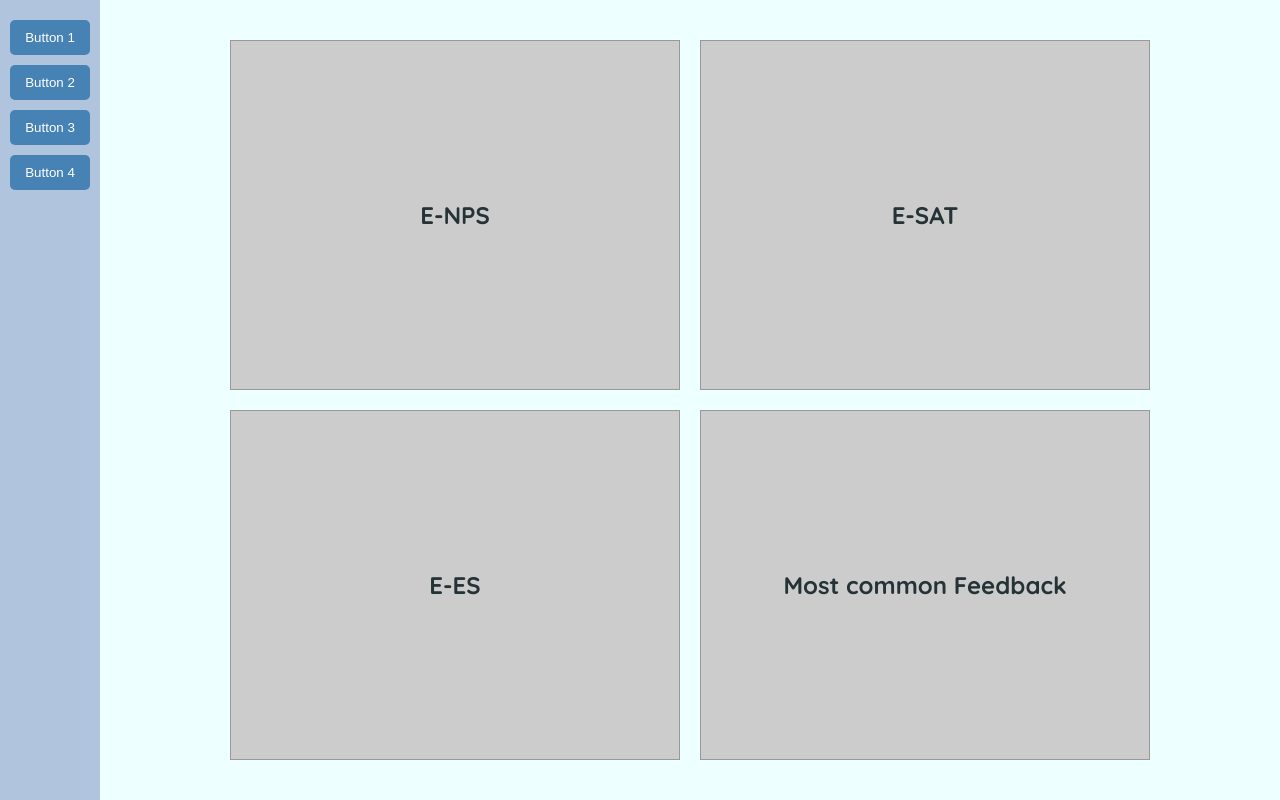
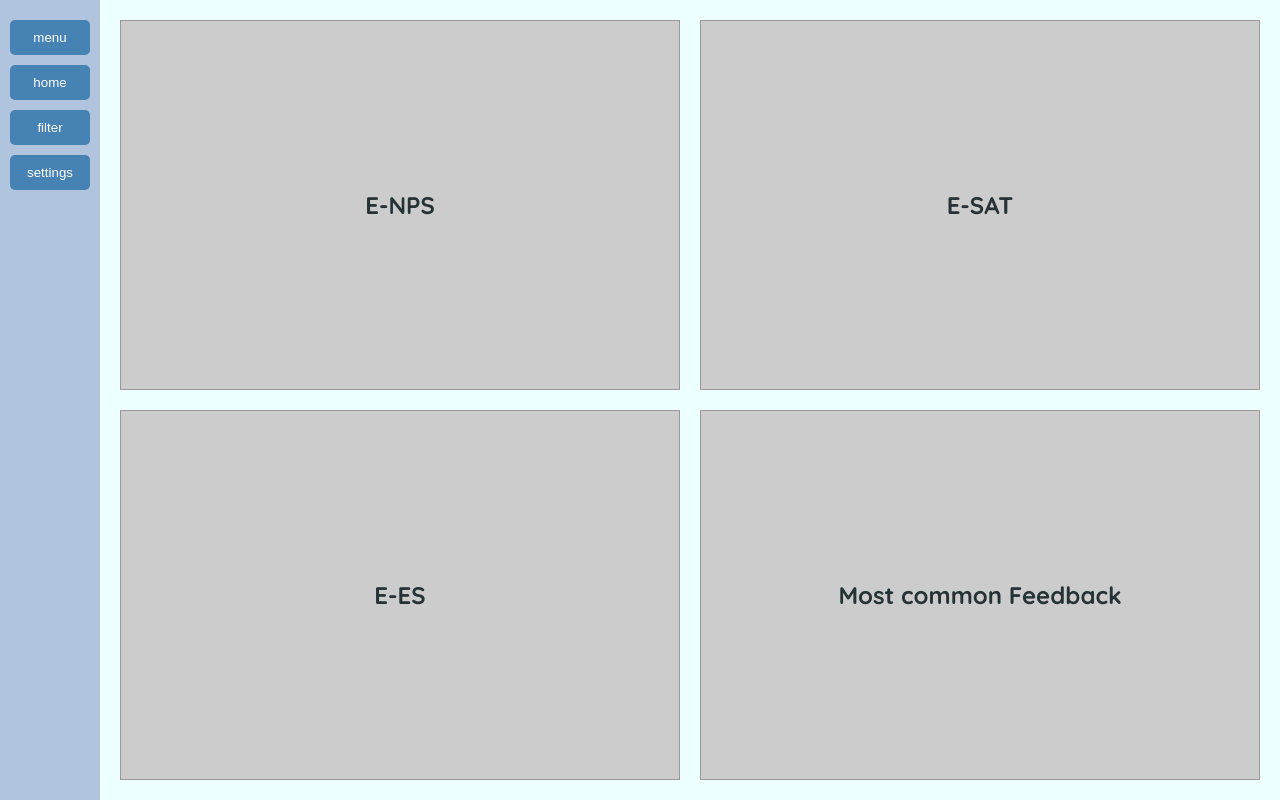
Before and after one commit to emaslvcc/wagwan, a React (Create React App) app in the folder wagwan/: page /dashboard in a window 1280 px wide. Built offline with nearby package versions, Linux system fonts and the light colour scheme.

Commit message:
Interactive rectangles

```diff
--- a/wagwan/src/App.css
+++ b/wagwan/src/App.css
@@ -72,6 +72,7 @@ body {
 .dashboard {
   display: flex;
   width: 100%;
+  height: 100vh; /* Make dashboard full height */
 }
 
 .sidebar {
@@ -80,7 +81,6 @@ body {
   display: flex;
   flex-direction: column;
   padding: 20px 10px; /* Padding with less space horizontally */
-  height: 100vh; /* Extend to the bottom of the page */
   box-sizing: border-box; /* Include padding in the height calculation */
 }
 
@@ -104,20 +104,21 @@ body {
   align-items: center;
   justify-content: center;
   padding: 20px; /* Add padding to the content area */
+  height: 100%; /* Full height for content */
+  box-sizing: border-box; /* Include padding in height calculation */
 }
 
 .rectangles {
   display: flex;
   flex-wrap: wrap; /* Allow wrapping of rectangles */
-  gap: 20px; /* Gap between flex items */
-  justify-content: center; /* Center the flex items horizontally */
+  gap: 20px; /* Add gap between flex items */
   width: 100%;
+  height: 100%;
 }
 
 .rectangle {
-  flex: 1 1 calc(50% - 40px); /* Flex items with responsive width */
-  max-width: 450px; /* Max width of each rectangle */
-  height: 350px; /* Set height of each rectangle */
+  flex: 1 1 calc(50% - 10px); /* Flex items with responsive width, accounting for gap */
+  height: calc(50% - 10px); /* Set height of each rectangle to fill half the content, accounting for gap */
   background-color: #ccc;
   border: 1px solid #999;
   box-sizing: border-box; /* Include border in width/height calculations */
@@ -125,6 +126,12 @@ body {
   align-items: center;
   justify-content: center;
   text-align: center;
+  cursor: pointer; /* Make it look like a button */
+  transition: background-color 0.3s; /* Smooth background color transition */
+}
+
+.rectangle:hover {
+  background-color: #b0c4de; /* Change background color on hover */
 }
 
 .rectangle h3 {
--- a/wagwan/src/App.js
+++ b/wagwan/src/App.js
@@ -54,6 +54,10 @@ function App() {
         <Routes>
           <Route path="/dashboard" element={<Dashboard />} />
           <Route path="/questionnaire" element={<Questionnaire />} />
+          <Route path="/enps" element={<div>E-NPS Page</div>} />
+          <Route path="/esat" element={<div>E-SAT Page</div>} />
+          <Route path="/ees" element={<div>E-ES Page</div>} />
+          <Route path="/feedback" element={<div>Most Common Feedback Page</div>} />
           <Route path="/" element={<Login />} />
         </Routes>
       </div>
--- a/wagwan/src/Dashboard.js
+++ b/wagwan/src/Dashboard.js
@@ -1,28 +1,35 @@
 // Dashboard.js
 
 import React from 'react';
+import { useNavigate } from 'react-router-dom';
 
 function Dashboard() {
+  const navigate = useNavigate();
+
+  const handleNavigation = (path) => {
+    navigate(path);
+  };
+
   return (
     <div className="dashboard">
       <div className="sidebar">
-        <button>Button 1</button>
-        <button>Button 2</button>
-        <button>Button 3</button>
-        <button>Button 4</button> {/* Added fourth button */}
+        <button>menu</button>
+        <button>home</button>
+        <button>filter</button>
+        <button>settings</button> {/* Added fourth button */}
       </div>
       <div className="content">
         <div className="rectangles">
-          <div className="rectangle">
+          <div className="rectangle" onClick={() => handleNavigation('/enps')}>
             <h3>E-NPS</h3>
           </div>
-          <div className="rectangle">
+          <div className="rectangle" onClick={() => handleNavigation('/esat')}>
             <h3>E-SAT</h3>
           </div>
-          <div className="rectangle">
+          <div className="rectangle" onClick={() => handleNavigation('/ees')}>
             <h3>E-ES</h3>
           </div>
-          <div className="rectangle">
+          <div className="rectangle" onClick={() => handleNavigation('/feedback')}>
             <h3>Most common Feedback</h3>
           </div>
         </div>
```
